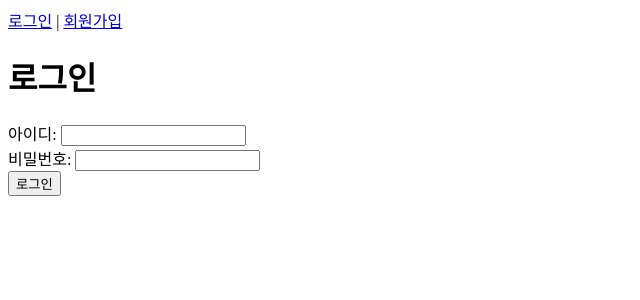
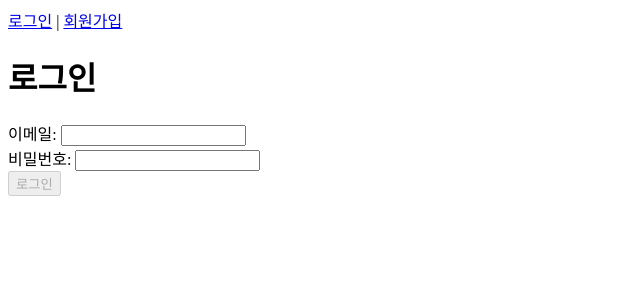
Before and after one commit to donghoonlee94/vue-endgame, a Vue app in the folder vue-endgame/: page /login in a window 1280 px wide. Shown: the top 300 px of the page, without its empty margins (0-640 px from the left). Built offline with nearby package versions, Linux system fonts and the light colour scheme.

Commit message:
로그인 폼 TRY/CATCH 에러 처리 및 이메일 Validation 추가

```diff
--- a/vue-endgame/src/components/LoginForm.vue
+++ b/vue-endgame/src/components/LoginForm.vue
@@ -1,20 +1,23 @@
 <template>
   <form @submit.prevent="submitForm">
     <div>
-      <label for="username">아이디: </label>
+      <label for="username">이메일: </label>
       <input id="username" type="text" v-model="username" />
     </div>
     <div>
       <label for="password">비밀번호: </label>
       <input id="password" type="text" v-model="password" />
     </div>
-    <button type="submit">로그인</button>
+    <button :disabled="!isUsernameValid || !password" type="submit">
+      로그인
+    </button>
     <p>{{ logMessage }}</p>
   </form>
 </template>
 
 <script>
 import { loginUser } from '@/api/index';
+import { validateEmail } from '@/utils/validation';
 
 export default {
   data() {
@@ -26,8 +29,14 @@
       logMessage: '',
     };
   },
+  computed: {
+    isUsernameValid() {
+      return validateEmail(this.username);
+    },
+  },
   methods: {
     async submitForm() {
+      try {
         const userData = {
           username: this.username,
           password: this.password,
@@ -35,9 +44,14 @@
         const { data } = await loginUser(userData);
         console.log(data.user.username);
         this.logMessage = `${data.user.username} 님 환영합니다`;
-      this.formInit();
+      } catch (error) {
+        console.log(error.response.data);
+        this.logMessage = error.response.data;
+      } finally {
+        this.initForm();
+      }
     },
-    formInit() {
+    initForm() {
       this.username = '';
       this.password = '';
     },
--- a/vue-endgame/src/components/SignupForm.vue
+++ b/vue-endgame/src/components/SignupForm.vue
@@ -1,7 +1,7 @@
 <template>
   <form @submit.prevent="submitForm">
     <div>
-      <label for="username">아이디: </label>
+      <label for="username">이메일: </label>
       <input id="username" type="text" v-model="username" />
     </div>
     <div>
--- /dev/null
+++ b/vue-endgame/src/utils/validation.js
@@ -0,0 +1,7 @@
+/*eslint-disable */
+function validateEmail(email) {
+  var re = /^(([^<>()\[\]\\.,;:\s@"]+(\.[^<>()\[\]\\.,;:\s@"]+)*)|(".+"))@((\[[0-9]{1,3}\.[0-9]{1,3}\.[0-9]{1,3}\.[0-9]{1,3}\])|(([a-zA-Z\-0-9]+\.)+[a-zA-Z]{2,}))$/;
+  return re.test(String(email).toLowerCase());
+}
+
+export { validateEmail };
```
Lines whose indentation alone changed are shown as unchanged.
